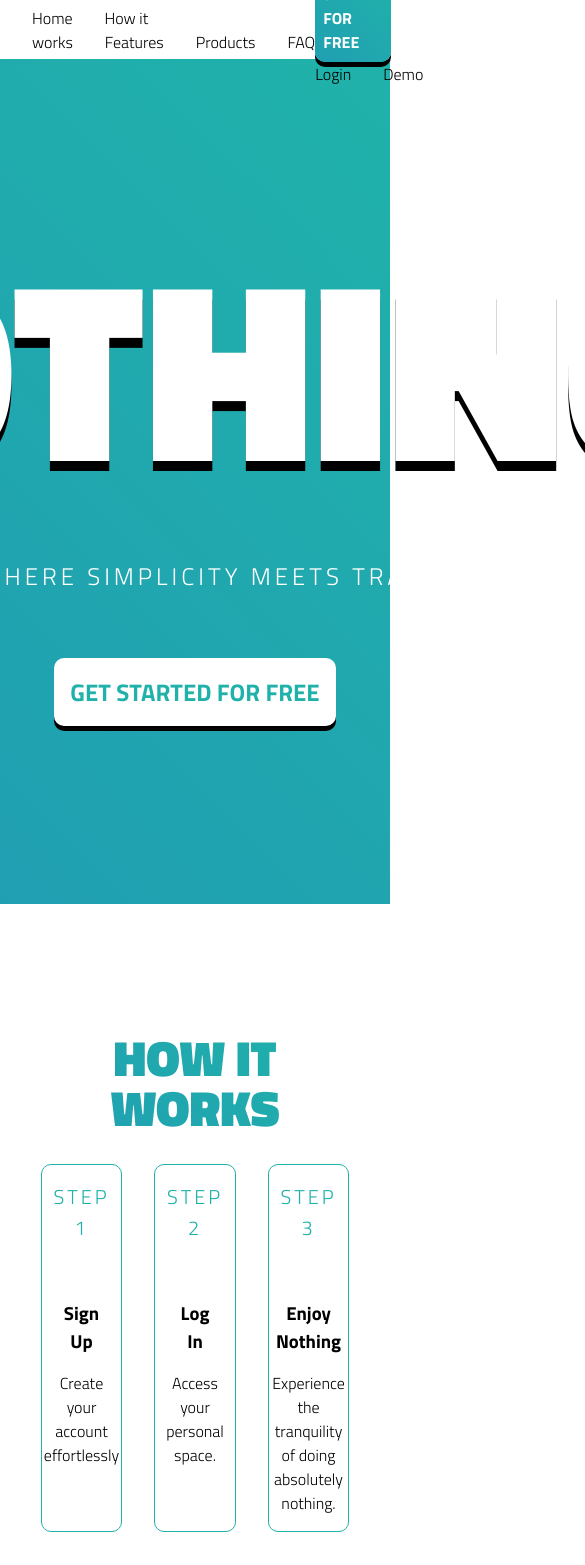
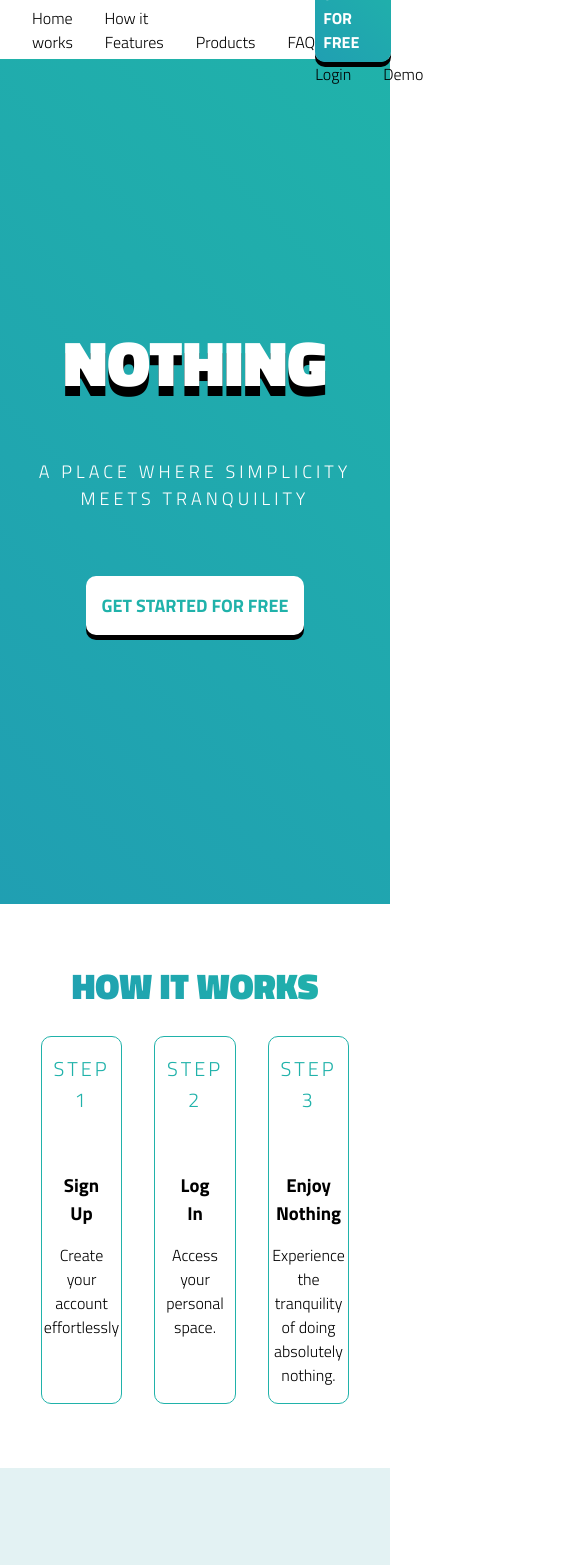
Before and after one commit to fontainm/nothingg, a Vue app in the folder frontend/: page / in a window 390 px wide. Shown: the top 1565 px of the page, 585 px wide, since content can reach past the window. Built offline with nearby package versions, Linux system fonts and the light colour scheme; no server answers; some icons are missing.

Commit message:
start responsiveness

```diff
--- a/frontend/src/components/SectionIntro.vue
+++ b/frontend/src/components/SectionIntro.vue
@@ -10,6 +10,7 @@
 
 <style scoped lang="scss">
 @import '@/styles/variables.scss';
+@import '@/styles/responsive.scss';
 
 .intro {
   background: $primary-gradient;
@@ -34,15 +35,33 @@
     }
   }
 
-  p {
+  .intro-subheader {
     font-size: 24px;
-    margin-bottom: 24px;
-  }
-
-  .intro-subheader {
     text-transform: uppercase;
     letter-spacing: 4px;
     margin: 64px 0;
   }
+
+  @media screen and (max-width: $desktop) {
+    h1 {
+      font-size: 180px;
+    }
+  }
+
+  @media screen and (max-width: $tablet) {
+    h1 {
+      font-size: 100px;
+    }
+
+    .intro-subheader {
+      font-size: 18px;
+    }
+  }
+
+  @media screen and (max-width: $phone) {
+    h1 {
+      font-size: 64px;
+    }
+  }
 }
 </style>
--- a/frontend/src/styles/main.scss
+++ b/frontend/src/styles/main.scss
@@ -35,7 +35,7 @@ section {
 }
 
 h2 {
-  font-size: 50px;
+  font-size: 48px;
   color: $primary-color;
   background: $primary-gradient;
   -webkit-background-clip: text;
@@ -104,3 +104,5 @@ button {
     transform: translateY(5px);
   }
 }
+
+@import './responsive.scss';
--- /dev/null
+++ b/frontend/src/styles/responsive.scss
@@ -0,0 +1,30 @@
+$desktop: 1024px;
+$tablet: 768px;
+$phone: 425px;
+
+@media screen and (max-width: $tablet) {
+  footer,
+  section {
+    padding: 96px 0;
+  }
+
+  h2 {
+    font-size: 44px;
+  }
+}
+
+@media screen and (max-width: $phone) {
+  footer,
+  section {
+    padding: 64px 0;
+  }
+
+  h2 {
+    font-size: 36px;
+  }
+
+  .btn,
+  button {
+    font-size: 18px;
+  }
+}
```
